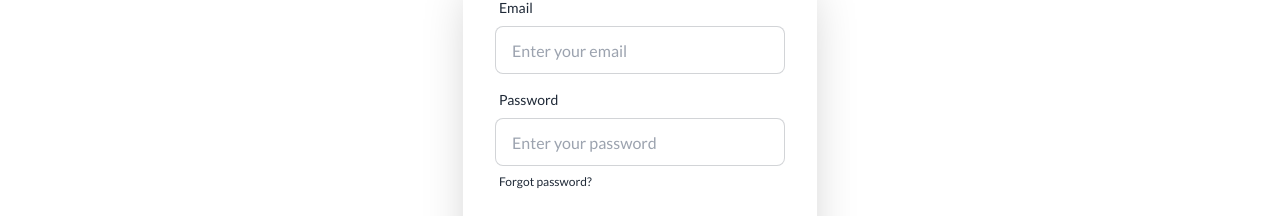
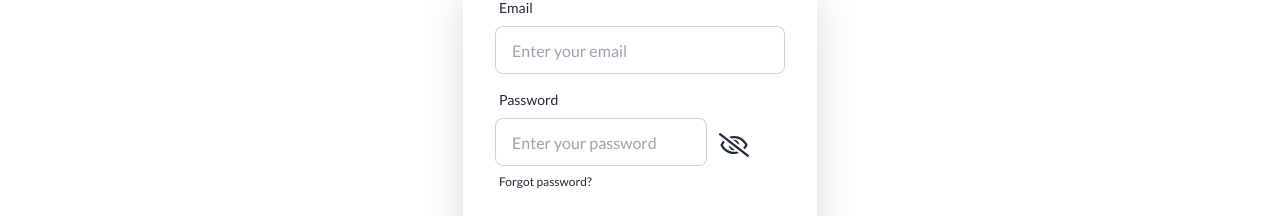
Before and after one commit to nhwnahid007/prime-places, a React (Vite) app: page /login in a window 1280 px wide. Shown: the part 298-514 px from the top of the page. Built offline with nearby package versions, Linux system fonts and the light colour scheme; no server answers.

Commit message:
added some adjustment

```diff
--- a/src/components/estateCard/EstateCard.jsx
+++ b/src/components/estateCard/EstateCard.jsx
@@ -2,8 +2,9 @@
 import { Link } from "react-router-dom";
 import { IoLocationSharp } from "react-icons/io5";
 import { FaStar } from "react-icons/fa6";
+import { BiArea } from "react-icons/bi";
 const EstateCard = ({ estateData }) => {
-  const { id,image, estate_title, price, location,status,stars } = estateData;
+  const { id,image, estate_title, price,area, location,status,stars } = estateData;
   return (
     <div className="w-lg relative h-[600px]  rounded-md shadow-md dark:bg-gray-50 dark:text-gray-800 mx-auto">
       <img
@@ -27,11 +28,15 @@ const EstateCard = ({ estateData }) => {
                   <p className=" text-xl dark:text-gray-800">
                   {status}
                   </p>
+                  <p className="flex text-xl items-center dark:text-gray-800">
+          <BiArea /> {area}
+          </p>
                   <p className="flex items-center justify-center text-xl dark:text-gray-800">
                   {stars} <FaStar className="text-orange-400" />
                   </p>
              </div>
           </p>
+
         </div>
         <div className="">
             <Link to={`/property/${id}`}
--- a/src/pages/Login/Login.jsx
+++ b/src/pages/Login/Login.jsx
@@ -2,8 +2,11 @@ import { Link, useLocation, useNavigate } from "react-router-dom";
 import UseAuth from "../../hooks/UseAuth";
 import swal from "sweetalert";
 import { Helmet } from "react-helmet";
+import { useState } from "react";
+import { FaRegEye, FaRegEyeSlash } from "react-icons/fa";
 
 const Login = () => {
+  const [showPassword, setShowPassword] = useState(false);
   const { signInUser, googleLogin, githubLogin } = UseAuth();
   const location = useLocation();
   console.log(location);
@@ -74,13 +77,22 @@ const Login = () => {
                 <label className="label">
                   <span className="label-text">Password</span>
                 </label>
+                <div className="relative">
                   <input
-                  type="password"
+                    type={showPassword ? "text" : "password"}
                     name="password"
                     placeholder="Enter your password"
                     className="input input-bordered"
                     required
                   />
+                  <span
+              className="absolute top-3 mx-3 text-2xl"
+              onClick={() => setShowPassword(!showPassword)}
+            >
+              {showPassword ?<FaRegEye className="text3xl" />  : <FaRegEyeSlash className="text-3xl" /> }
+            </span>
+                </div>
+
                 <label className="label">
                   <a href="#" className="label-text-alt link link-hover">
                     Forgot password?
```
Lines whose indentation alone changed are shown as unchanged.
